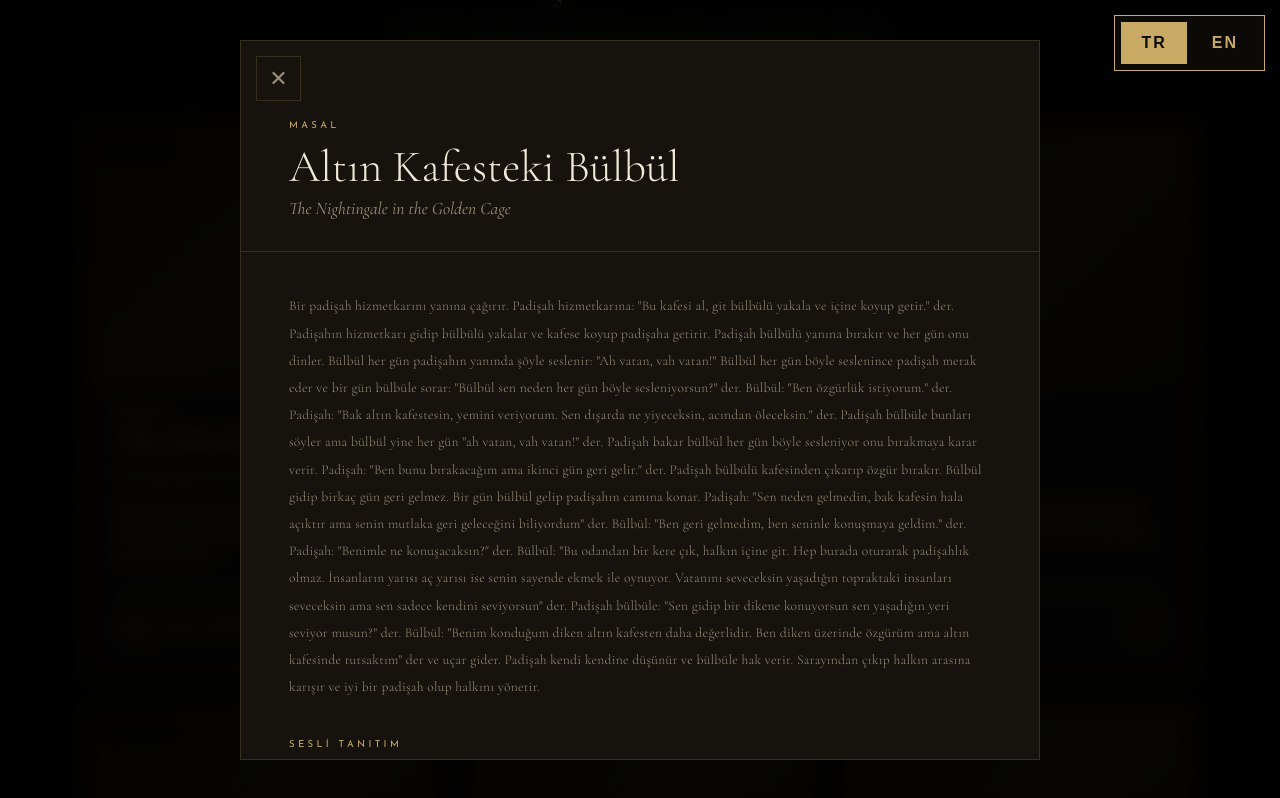
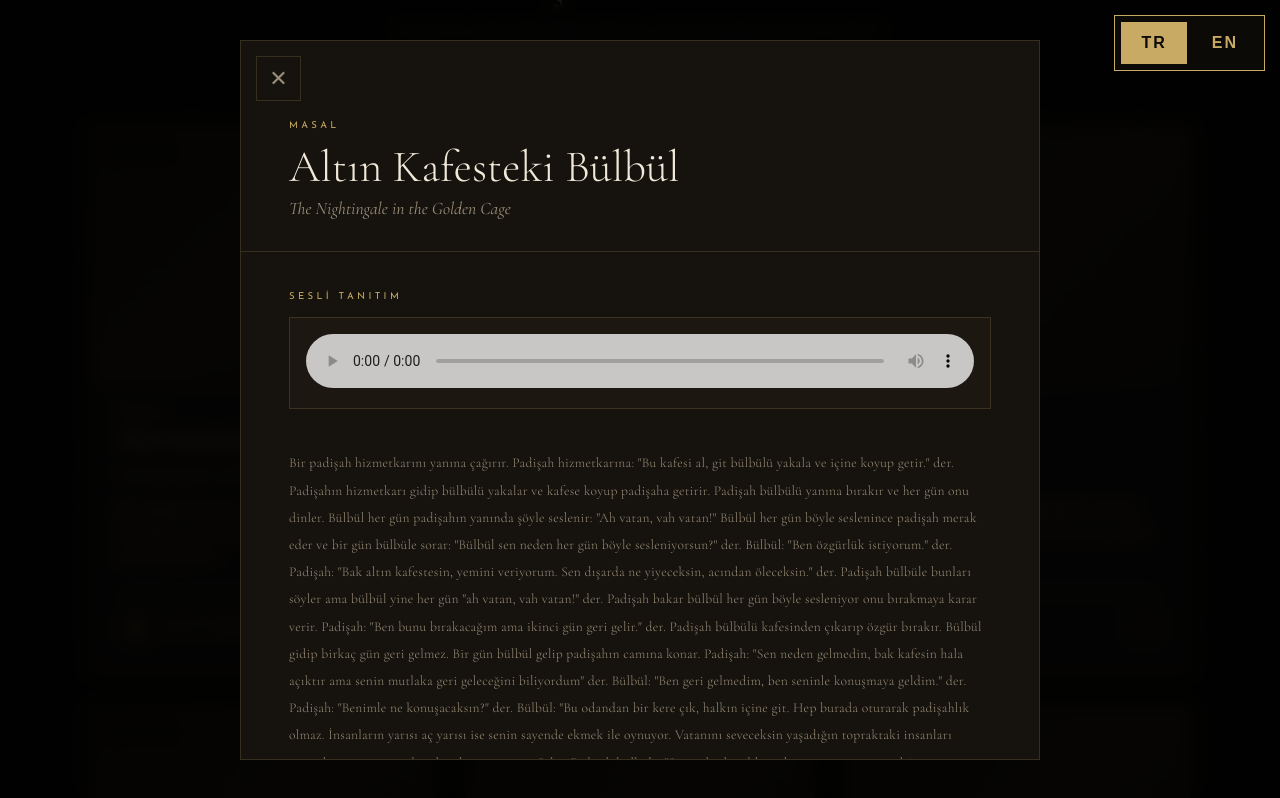
Before and after one commit to orhanpala/masal-rehberi, a Next.js app: page / in a window 1280 px wide. Both pictures are taken after a click on the element 262 px from the left and 1328 px from the top of the page. Shown: the part 928-1726 px from the top of the page. Built offline with nearby package versions, Linux system fonts and the light colour scheme.

Commit message:
Update page.jsx

```diff
--- a/app/page.jsx
+++ b/app/page.jsx
@@ -81,9 +81,9 @@ export default function MasalRehberi() {
                 <h2 className="modal-title">{lang === 'tr' ? activeArtifact.name_tr : activeArtifact.name_en}</h2>
                 <div className="modal-title-en">{lang === 'tr' ? activeArtifact.name_en : activeArtifact.name_tr}</div>
               </div>
-              <div className="modal-body">
-                <p className="modal-description">{lang === 'tr' ? activeArtifact.desc_tr : activeArtifact.desc_en}</p>
-                <div className="modal-audio-section">
+                           <div className="modal-body">
+                {/* 1. ÖNCE SESLİ TANITIM EKRANI */}
+                <div className="modal-audio-section" style={{ marginBottom: '2.5rem' }}>
                   <div className="modal-audio-label">{lang === 'tr' ? 'SESLİ TANITIM' : 'AUDIO GUIDE'}</div>
                   <div className="audio-player">
                      <audio
@@ -95,7 +95,13 @@ export default function MasalRehberi() {
                      />
                   </div>
                 </div>
+
+                {/* 2. SONRA ESER AÇIKLAMASI */}
+                <p className="modal-description" style={{ marginBottom: '0' }}>
+                  {lang === 'tr' ? activeArtifact.desc_tr : activeArtifact.desc_en}
+                </p>
               </div>
+
             </>
           )}
         </div>
```
